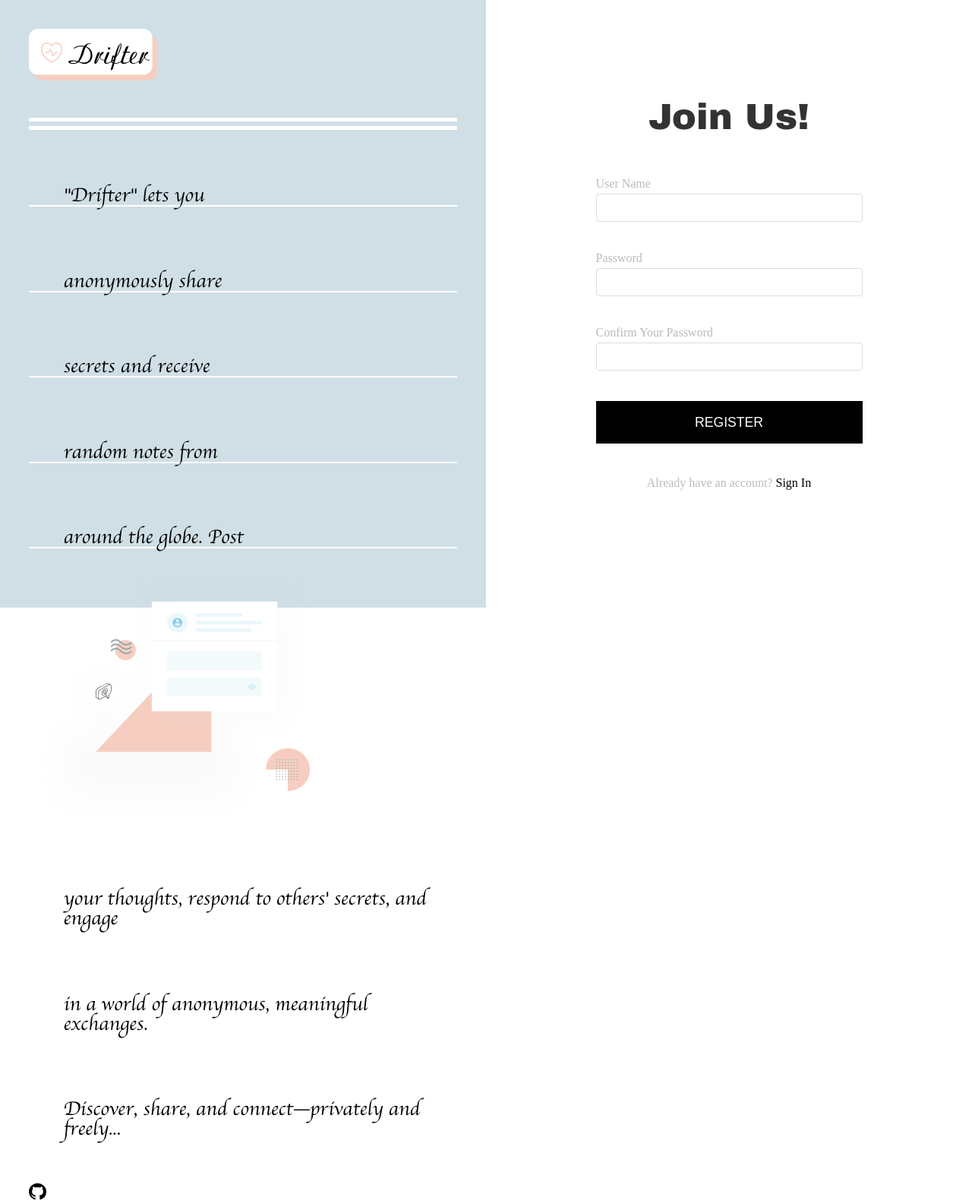
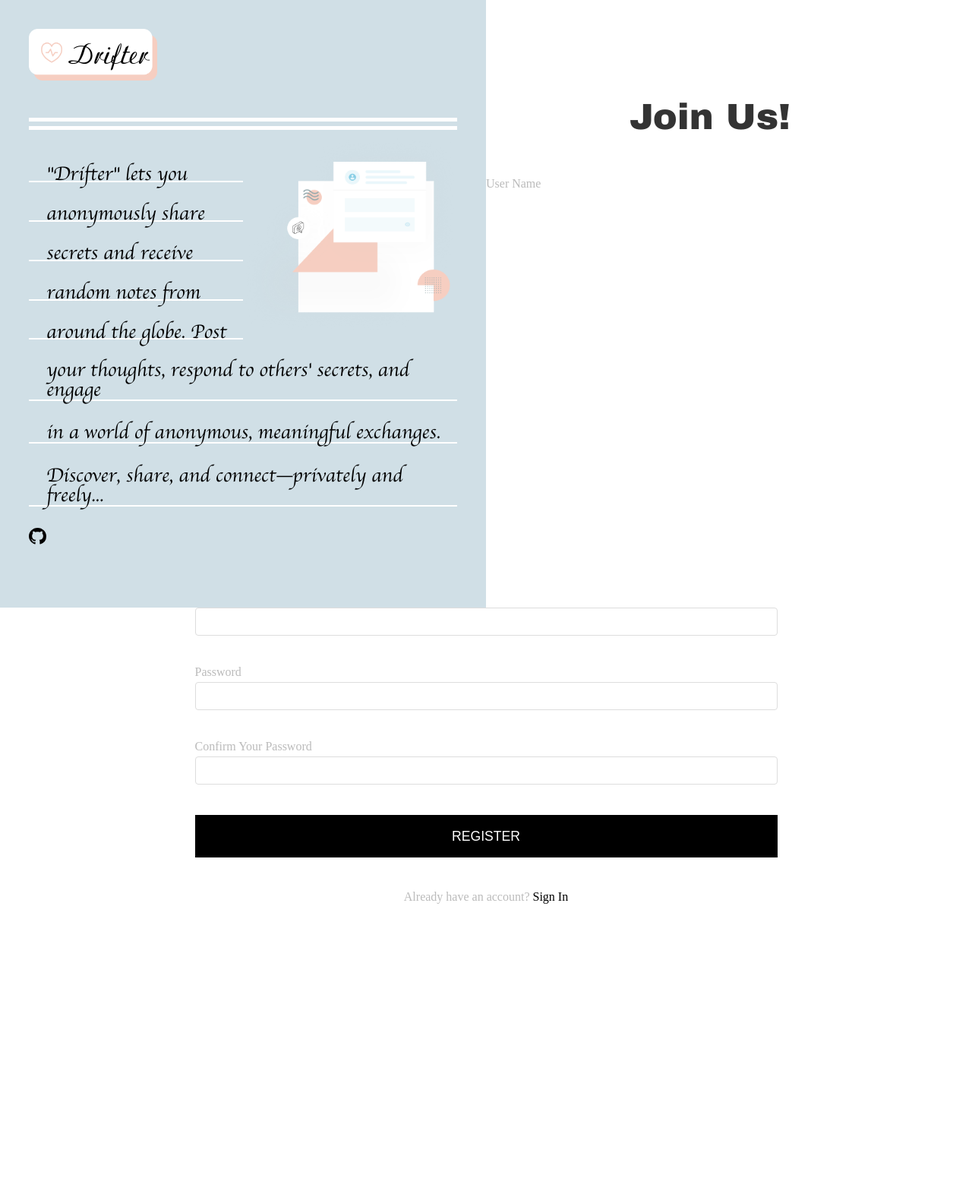
Before and after one commit to csySally/AgileWebProject_Drifter, a Python web app: template app/templates/register.html in a window 1280 px wide. Shown: the whole page at 76% size. After the commit the page ends 1190 px from the top, so only its background shows below. Run offline with Jinja, Linux system fonts and the light colour scheme; the template is opened without the code that fills it, so the values that code supplies are empty.

Commit message:
Modify the css style of the register

```diff
--- a/app/static/css/register.css
+++ b/app/static/css/register.css
@@ -1,8 +1,7 @@
-* {
-    box-sizing: border-box; /* Apply universally to avoid repetition */
+body{
+    width: 100%;
 }
-
-/* font definitions */
+/* font */
 @font-face {
     font-family: 'BankScript';
     src: url(../fonts/BanksScript.otf);
@@ -12,73 +11,104 @@
     src: url(../fonts/Apple\ Chancery.ttf);
 }
 
-/* Layout and design */
-body {
-    width: 100%;
-}
-
-.left-panel, .right-panel {
-    float: left; /* Adjusted for .right-panel to use float: left for consistency */
+/* left-panel */
+.left-panel {
+    float: left;
+    padding: 3%;
+    background-color: #D0DFE6;
     width: 50%;
     height: 100vh;
-    padding: 3%;
-    background-color: #D0DFE6;
-}
-
-.right-panel {
-    float: right; /* Specific to right panel */
-    padding: 50px;
-    background-color: #ffffff;
+    box-sizing: border-box;
 }
 
 .logo {
     width: 30%;
     height: 15%;
-    background: url('../images/login-logo.png') no-repeat;
-    background-size: contain;
+    background-image: url('../images/login-logo.png');
+    background-size:contain;
+    background-repeat: no-repeat;
     margin-bottom: 1.5%;
     font-family: 'BankScript';
     font-size: 40px;
+    box-sizing: border-box;
     padding-left: 9%;
     padding-top: 2.8%;
 }
 
 hr {
-    border: none;
+    border: 0;
     height: 5px;
     background: #ffffff;
     margin: 1% 0;
 }
 
-.description, .des-top, .des-bottom {
+.description {
     margin-top: 2%;
 }
+.des-top{
+    display: flex;
+}
 
-.des-top > ul, .des-bottom > ul {
+.des-top>ul{
     width: 100%;
     padding-top: 1%;
+    box-sizing: border-box;
 }
 
-.des-top > ul > li, .des-bottom > ul > li {
+.des-top>ul>li{
     width: 100%;
     height: 18.5%;
-    border-bottom: 2px solid #ffffff;
+    border-bottom: 2px #ffffff solid;
     font-family: 'AppleChancery';
     font-size: 26px;
     padding-top: 10%;
     padding-left: 8%;
-    margin-bottom: 5%; /* only needed in .des-bottom > ul > li */
+    box-sizing: border-box;
+}
+
+.des-right>img{
+    width: 22vw;
+}
+
+.des-bottom>ul{
+    width: 100%;
+    box-sizing: border-box;
+    padding-top: 1%;
+}
+
+.des-bottom>ul>li{
+    width: 100%;
+    border-bottom: 2px #ffffff solid;
+    height: 18.5%;
+    font-family: 'AppleChancery';
+    font-size: 26px;
+    padding-left: 4%;
+    box-sizing: border-box;
+    margin-bottom: 5%;
+}
+
+/* github icon */
+.footer-icon {
+    margin-top: 5%;
+}
+
+.footer-icon img{
+    width: 4%;
+}
+
+/* right-panel */
+.right-panel {
+    padding: 50px;
 }
 
 h2 {
     margin-top: 10vh;
-    margin-bottom: 7vh;
     color: #333;
-    font-family: 'arial black';
+    font-family: arial black;
     font-size: 3em;
     text-align: center;
+    margin-bottom: 7vh;
 }
-
 form {
     width: 65%;
     margin: 0 auto;
@@ -87,6 +117,7 @@ form {
 .form-group {
     width: 100%;
     margin-bottom: 5vh;
+    box-sizing: border-box;
 }
 
 .form-group label {
@@ -95,11 +126,13 @@ form {
     color: #bbbbbb;
 }
 
-.form-group input[type="text"], .form-group input[type="password"] {
+.form-group input[type="text"],
+.form-group input[type="password"] {
     width: 100%;
     padding: 10px;
     border: 1px solid #ddd;
     border-radius: 4px;
+    box-sizing: border-box;
 }
 
 .btn-sign-in {
@@ -111,6 +144,7 @@ form {
     color: #fff;
     border: none;
     cursor: pointer;
+    box-sizing: border-box;
     margin-bottom: 3vh;
 }
 
@@ -124,8 +158,3 @@ form {
     color: #000;
     text-decoration: none;
 }
-
-.footer-icon img {
-    width: 4%;
-    margin-top: 5%;
-}
```
